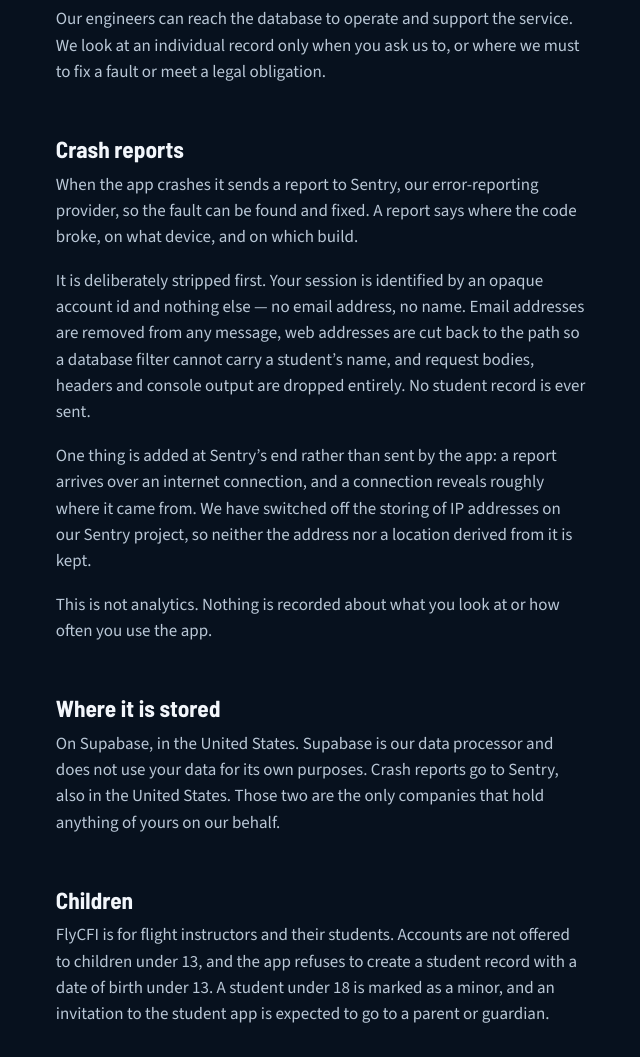
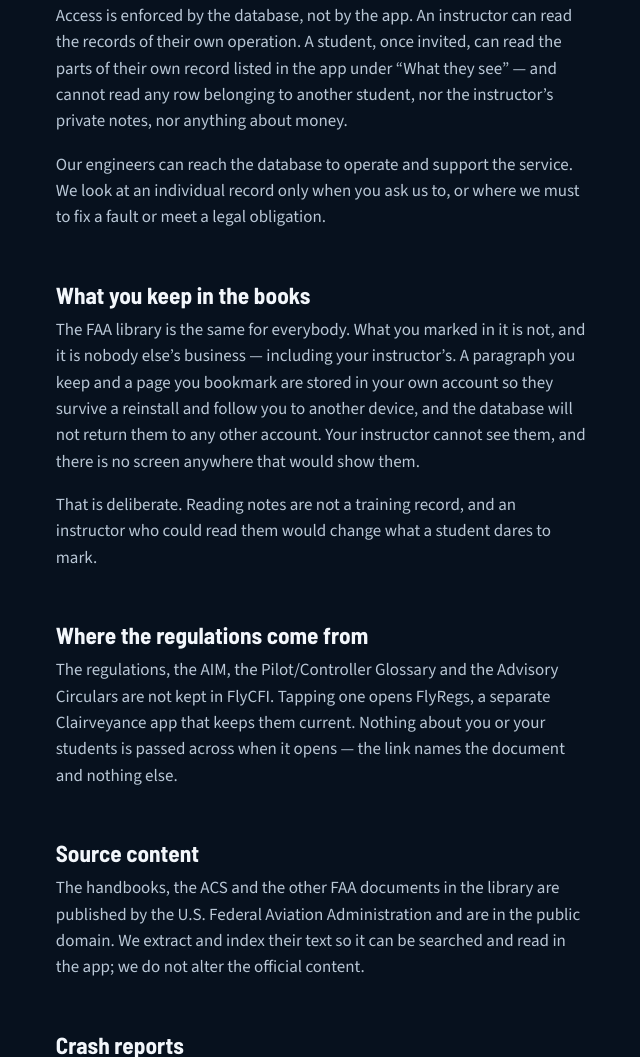
Before and after one commit to Clairveyance-Dev/flycfi-website, a plain HTML site: page privacy/index.html in a window 1280 px wide. Shown: the part 1743-2800 px from the top of the page, without its empty margins (319-959 px from the left). Drawn offline with nearby package versions, Linux system fonts and the light colour scheme.

Commit message:
Update the website: privacy/index.html, terms/index.html

```diff
--- a/privacy/index.html
+++ b/privacy/index.html
@@ -47,6 +47,8 @@
       <ul>
         <li>An instructor&rsquo;s records are visible to that instructor and to nobody else.</li>
         <li>A student sees their own training record and nothing about any other student.</li>
+        <li>What a student marks while reading is private to that student &mdash; their
+        instructor cannot see it.</li>
         <li>We do not sell anything to anyone, and there is no advertising in this app.</li>
         <li>There is no analytics SDK and nothing that tracks you across other apps or websites.</li>
         <li>Crash reports are collected, and they are stripped of anything that could
@@ -68,6 +70,8 @@
         student record, under tighter rules, and is never visible in the student app.</li>
         <li>Messages between an instructor and a student, and anything an instructor
         shares with a student.</li>
+        <li>What you keep while reading the FAA library: the paragraphs you tap to save
+        and the pages you bookmark. See below &mdash; these are private to you.</li>
         <li>Feedback you send us, with your app version and build.</li>
       </ul>
 
@@ -89,6 +93,29 @@
       <p>Our engineers can reach the database to operate and support the service. We look
       at an individual record only when you ask us to, or where we must to fix a fault or
       meet a legal obligation.</p>
+
+      <h2>What you keep in the books</h2>
+      <p>The FAA library is the same for everybody. What you marked in it is not, and it
+      is nobody else&rsquo;s business &mdash; including your instructor&rsquo;s. A
+      paragraph you keep and a page you bookmark are stored in your own account so they
+      survive a reinstall and follow you to another device, and the database will not
+      return them to any other account. Your instructor cannot see them, and there is no
+      screen anywhere that would show them.</p>
+      <p>That is deliberate. Reading notes are not a training record, and an instructor
+      who could read them would change what a student dares to mark.</p>
+
+      <h2>Where the regulations come from</h2>
+      <p>The regulations, the AIM, the Pilot/Controller Glossary and the Advisory
+      Circulars are not kept in FlyCFI. Tapping one opens FlyRegs, a separate
+      Clairveyance app that keeps them current. Nothing about you or your students is
+      passed across when it opens &mdash; the link names the document and nothing
+      else.</p>
+
+      <h2>Source content</h2>
+      <p>The handbooks, the ACS and the other FAA documents in the library are published
+      by the U.S. Federal Aviation Administration and are in the public domain. We extract
+      and index their text so it can be searched and read in the app; we do not alter the
+      official content.</p>
 
       <h2>Crash reports</h2>
       <p>When the app crashes it sends a report to Sentry, our error-reporting provider,
```
Also changed, not shown: terms/index.html (+14 -3 lines).
